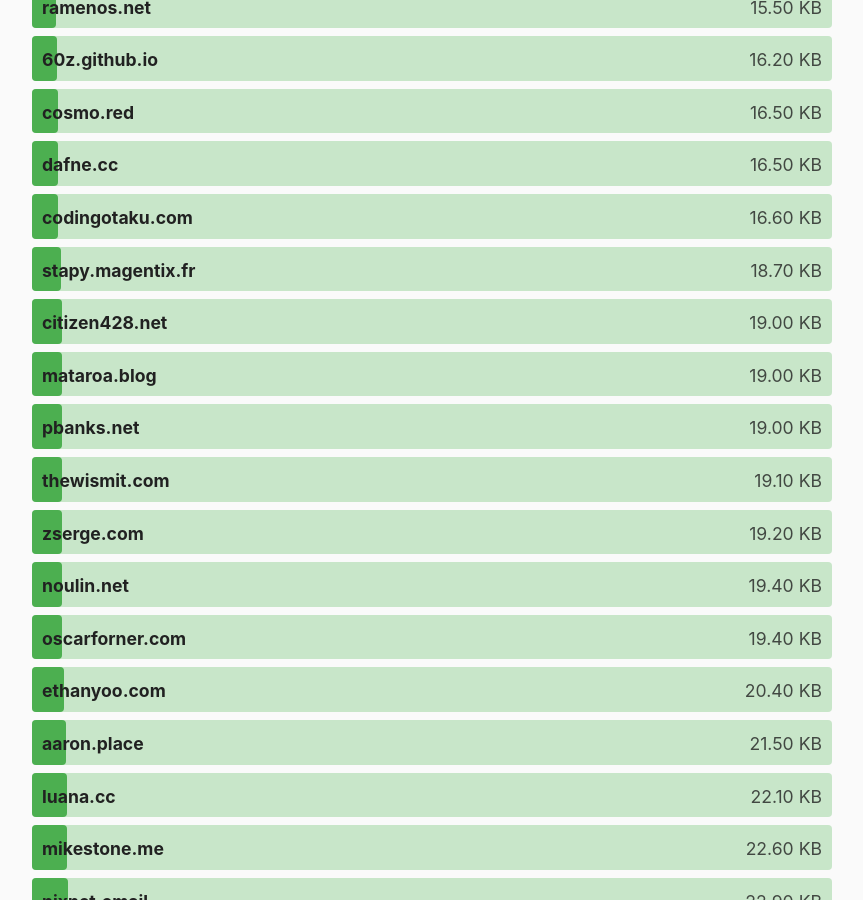
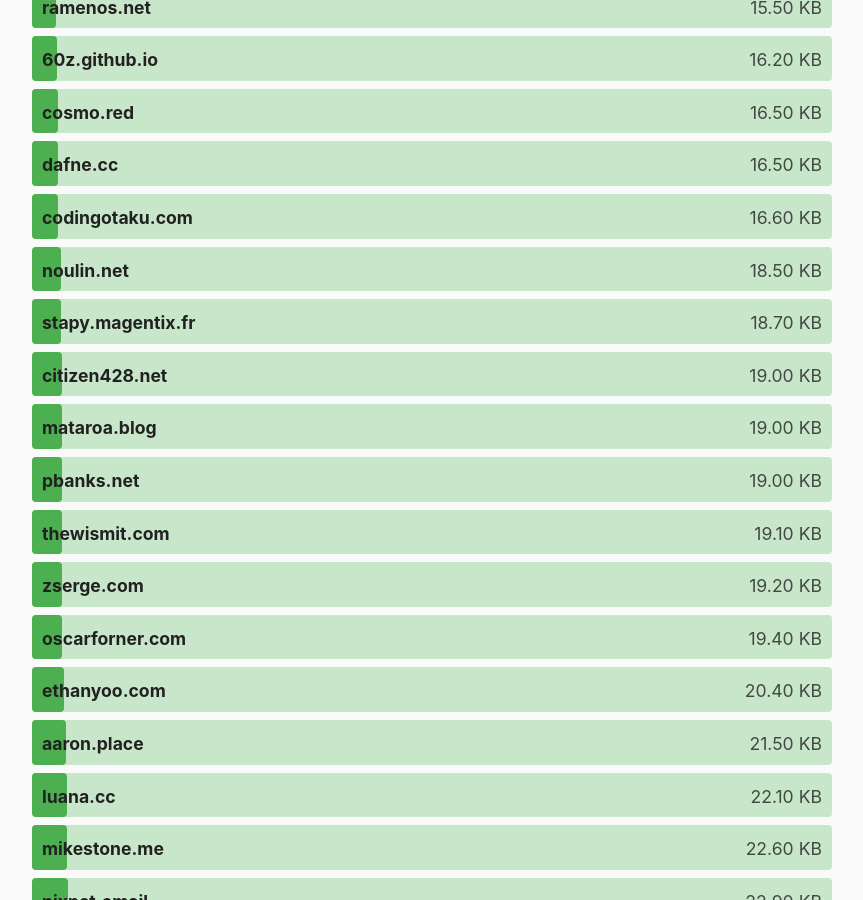
Before and after one commit to kevquirk/512kb.club, a Jekyll site: the page built from index.md, in a window 1280 px wide and 900 px high, scrolled down 4374 px. Shown: the whole window, without its empty margins (208-1071 px from the left). Built offline with Jekyll 4.4.1, drawn with Linux system fonts in a browser that asks for light colours.

Commit message:
fix size for noulin.net

```diff
--- a/_data/sites.yml
+++ b/_data/sites.yml
@@ -945,7 +945,7 @@
 
 - domain: noulin.net
   url: https://noulin.net/blog
-  size: 19.4
+  size: 18.5
   last_checked: 2021-08-07
 
 - domain: nymbus.xyz
```
